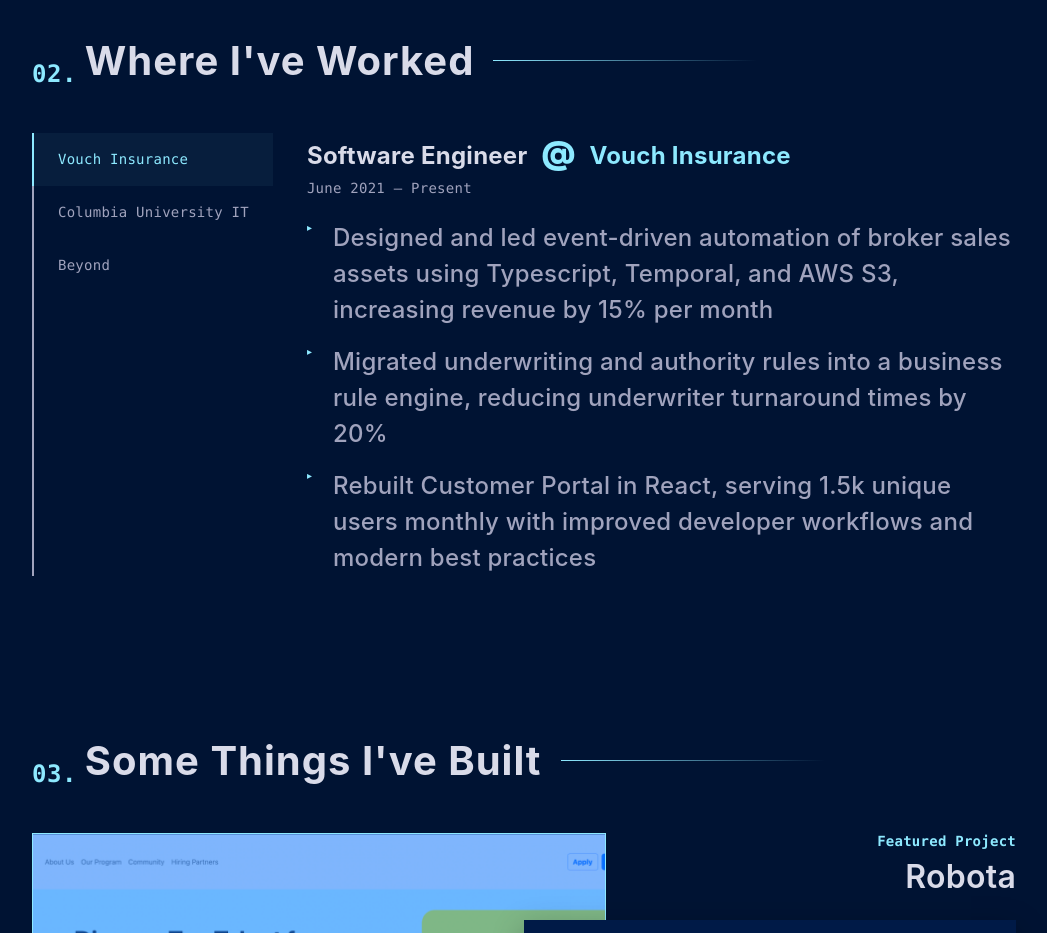
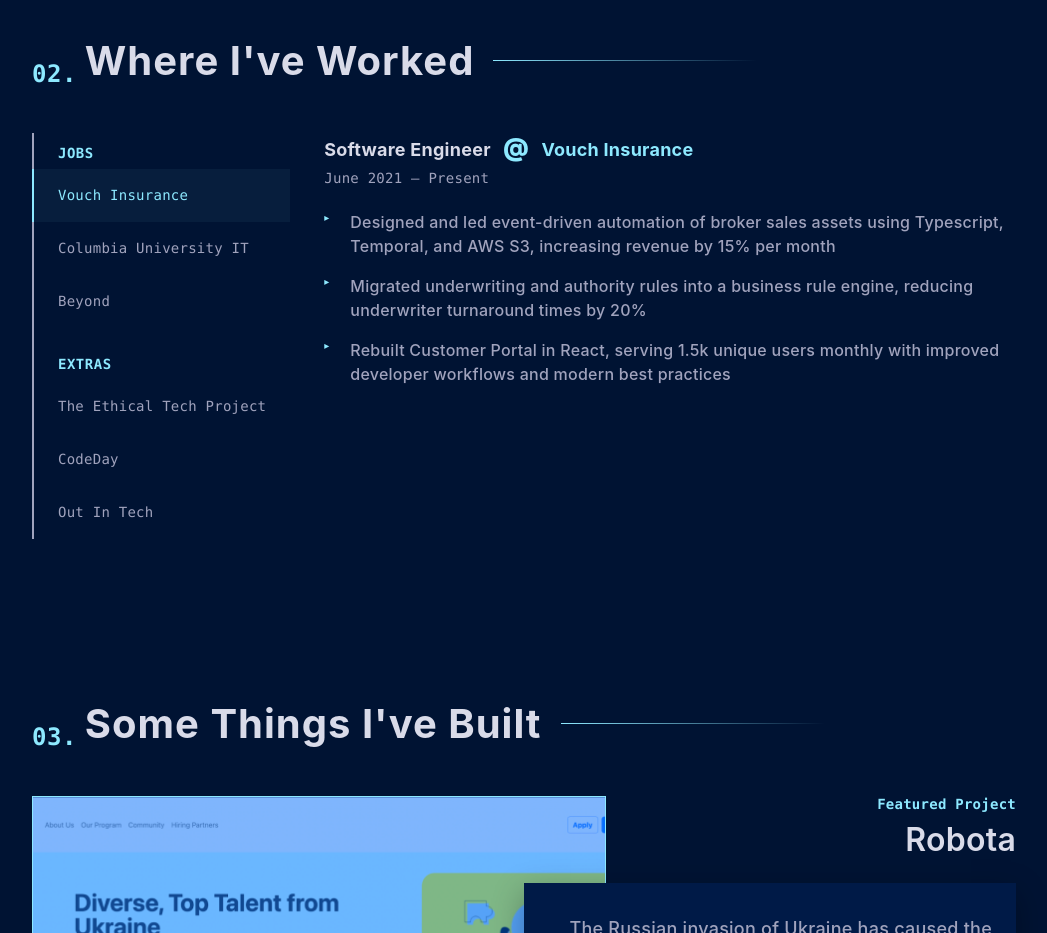
Before and after one commit to sabrinaspage/digital-ocean-app, a React (Create React App) app: page / in a window 1280 px wide. Shown: the part 2160-3093 px from the top of the page, without its empty margins (116-1163 px from the left). Built offline with nearby package versions, Linux system fonts and the light colour scheme.

Commit message:
singular navbar

```diff
--- a/src/components/Experience.js
+++ b/src/components/Experience.js
@@ -4,8 +4,9 @@
 function Experience() {
   const [activeTab, setActiveTab] = useState(0);
 
-  const experiences = [
+  const allExperiences = [
     {
+      category: "Jobs",
       company: "Vouch Insurance",
       companyLink: "https://www.vouch.us/",
       roles: [
@@ -23,6 +24,7 @@
       location: "Remote"
     },
     {
+      category: "Jobs",
       company: "Columbia University IT",
       companyLink: "https://www.cuit.columbia.edu/",
       roles: [
@@ -39,6 +41,7 @@
       location: "Remote"
     },
     {
+      category: "Jobs",
       company: "Beyond",
       companyLink: "https://checkout.ridebeyond.com/",
       roles: [
@@ -53,10 +56,61 @@
       ],
       techStack: "React, TypeScript, Tailwind CSS, NextJS, PostgreSQL, TypeORM, Liquid",
       location: "New York, NY"
+    },
+    {
+      category: "Extras",
+      company: "The Ethical Tech Project",
+      companyLink: "https://www.ethicaltechproject.org/",
+      roles: [
+        {
+          title: "Fellow",
+          date: "April 2025 – June 2025",
+          responsibilities: [
+            "Engaged with early career professionals on ethical AI principles through readings and discussions"
+          ]
+        }
+      ],
+      location: "Hybrid"
+    },
+    {
+      category: "Extras",
+      company: "CodeDay",
+      companyLink: "https://www.codeday.org/",
+      roles: [
+        {
+          title: "Mentor",
+          date: "July 2023 – August 2023",
+          responsibilities: [
+            "Guided two college students learning React, NodeJS, TypeScript and various Cloud APIs through the process of contributing to the Firefiles open-source application. Supported for seven weeks."
+          ]
+        }
+      ],
+      location: "New York, NY"
+    },
+    {
+      category: "Extras",
+      company: "Out In Tech",
+      companyLink: "https://outintech.com/",
+      roles: [
+        {
+          title: "Mentee",
+          date: "April 2023 – June 2023",
+          responsibilities: [
+            "Designed the user problem for landlords and tenants who live in affordable, accessible housing",
+            "Constructed the user design, data model and code architecture for a production-ready REST microservice"
+          ]
+        }
+      ],
+      techStack: "TypeScript, NextJS, PostgreSQL, DBeaver, PgAdmin 4",
+      location: "Remote"
     }
   ];
 
-  const currentExperience = experiences[activeTab];
+  const currentExperience = allExperiences[activeTab];
+
+  // Group experiences by category for rendering tabs with headers
+  const jobsStartIndex = 0;
+  const extrasStartIndex = allExperiences.findIndex(exp => exp.category === "Extras");
 
   return (
     <section id="experience" className="section">
@@ -66,18 +120,32 @@
         </h2>
         <div className="section-line"></div>
       </div>
+
       <div className="experience-container">
         <div className="experience-tabs">
-          {experiences.map((exp, index) => (
+          <div className="tab-section-label">Jobs</div>
+          {allExperiences.filter(exp => exp.category === "Jobs").map((exp, index) => (
             <button
-              key={index}
+              key={`job-${index}`}
               className={`tab-button ${activeTab === index ? 'active' : ''}`}
               onClick={() => setActiveTab(index)}
             >
               {exp.company}
             </button>
           ))}
+
+          <div className="tab-section-label">Extras</div>
+          {allExperiences.filter(exp => exp.category === "Extras").map((exp, index) => (
+            <button
+              key={`extra-${index}`}
+              className={`tab-button ${activeTab === (extrasStartIndex + index) ? 'active' : ''}`}
+              onClick={() => setActiveTab(extrasStartIndex + index)}
+            >
+              {exp.company}
+            </button>
+          ))}
         </div>
+
         <div className="experience-content">
           {currentExperience.roles.map((role, index) => (
             <div key={index} className="role-section">
--- a/src/styles/Experience.css
+++ b/src/styles/Experience.css
@@ -9,6 +9,21 @@
   display: flex;
   flex-direction: column;
   border-left: 2px solid var(--text-gray);
+}
+
+.tab-section-label {
+  padding: 12px 24px 8px;
+  font-family: var(--font-mono);
+  font-size: 14px;
+  font-weight: 600;
+  color: var(--accent);
+  letter-spacing: 0.5px;
+  text-transform: uppercase;
+  margin-top: 16px;
+}
+
+.tab-section-label:first-child {
+  margin-top: 0;
 }
 
 .tab-button {
@@ -41,7 +56,7 @@
 
 .job-title {
   font-family: var(--font-heading);
-  font-size: 24px;
+  font-size: 18px;
   font-weight: 700;
   color: var(--text-light);
   letter-spacing: 0.25px;
@@ -50,7 +65,7 @@
 
 .at-symbol {
   font-family: var(--font-heading);
-  font-size: 32px;
+  font-size: 24px;
   font-weight: 900;
   color: var(--accent);
   margin: 0 8px;
@@ -74,7 +89,7 @@
 
 .job-responsibilities li {
   font-family: var(--font-heading);
-  font-size: 24px;
+  font-size: 16px;
   font-weight: 500;
   color: var(--text-gray);
   letter-spacing: 0.25px;
```
